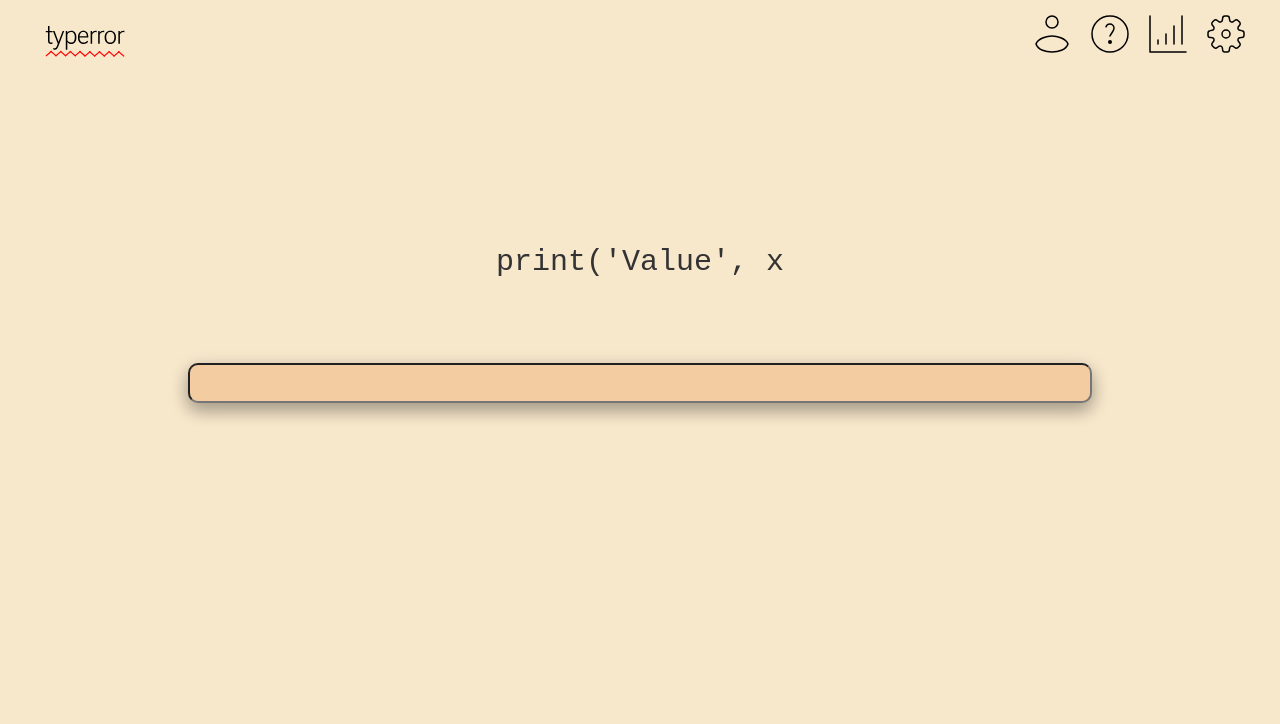
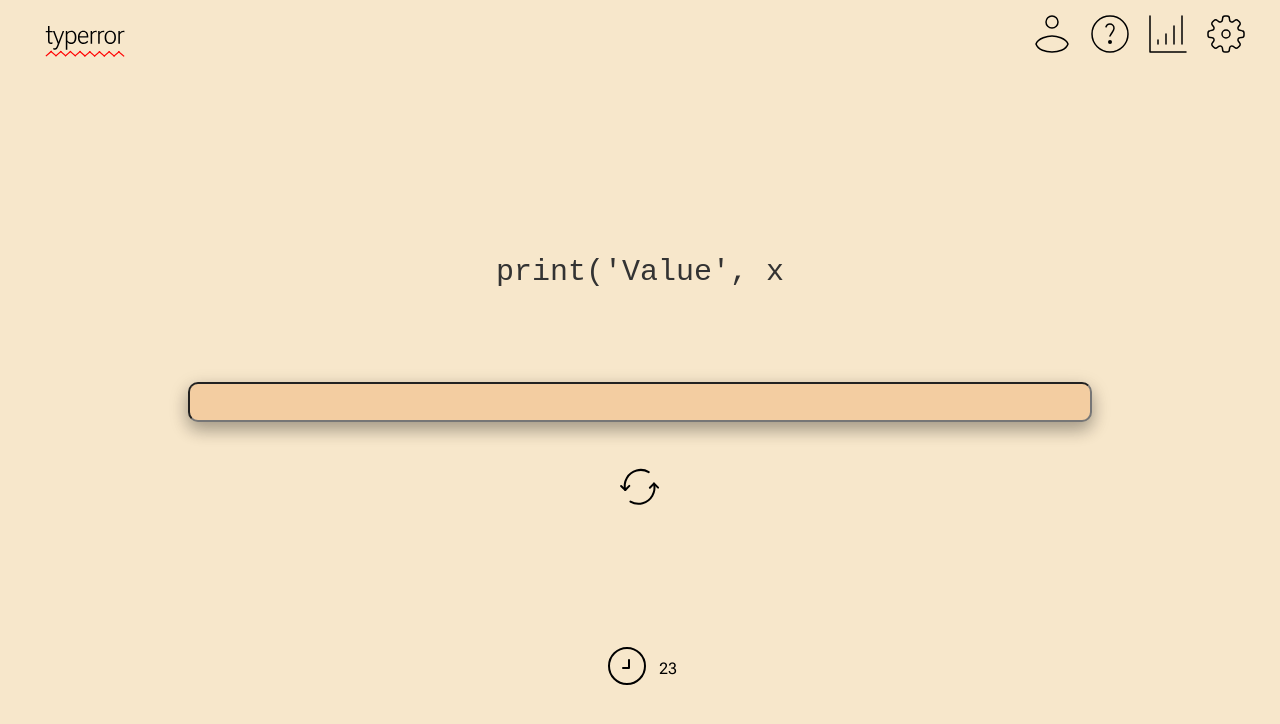
Before and after one commit to team-thunderdome/typerror, a React (Create React App) app in the folder client/: page /game in a window 1280 px wide. Shown: the top 724 px of the page. Built offline with nearby package versions, Linux system fonts and the light colour scheme.

Commit message:
skip timer (COOKING)

```diff
--- a/client/src/GamingPage.css
+++ b/client/src/GamingPage.css
@@ -29,15 +29,30 @@ body {
 
 #input-text-box {
     width: 100vw;
-    height: 60vh;
+    height: 10vh;
     text-align: center;
     display: flex;
     justify-content: center;
 }
 
 #timer-box {
+    padding-top: 8em;
     display: flex;
     justify-content: center;
     align-content: center;
     text-align: center;
+    width: 100%;
 }
+
+#skip-button-box {
+    display: flex;
+    justify-content: center;
+    text-align: center;
+    box-sizing: border-box;
+    flex-direction: column;
+    width: 100vw;
+}
+
+.skip-button:hover {
+    cursor: pointer;
+}
--- a/client/src/GamingPage.js
+++ b/client/src/GamingPage.js
@@ -6,18 +6,24 @@ import TextBox from "./TextBox.js";
 import Header from "./Header.js";
 import Codebox from "./Codebox.js";
 import Timer from "./Timer.js";
+import skip from "./assets/skip.svg"
+import './LeaderboardButton.js'
 import "./GamingPage.css"
+
 
 const GamingPage = () => {
   const [data, setData] = useState(null);
   const [inputValue, setInputValue] = useState('');
   const [currentPromptIndex, setPromptIndex] = useState(0);
+  let score = 0;
+  let failed = 0;
 
   const handleInputChange = (event) => {
     setInputValue(event.target.value);
     if (data && inputValue === data.items[currentPromptIndex].answer) {
       setPromptIndex(Math.floor(Math.random() * data.items.length));
       setInputValue('');
+      score += 1;
     }
   };
 
@@ -39,6 +45,21 @@ const GamingPage = () => {
     return (<div>Loading...</div>)
   }
 
+  function handleClick() {
+    failed += 1;
+    setPromptIndex(Math.floor(Math.random() * data.items.length));
+    console.log(failed)
+  }
+
+  // Call same thing above if clicked
+  const SkipButton = ({ onClick }) => {
+    return (
+      <div>
+        <img class="skip-button" src={skip} onClick={handleClick} style={{"pointer-events": "all"}} />
+      </div>
+    );
+  };
+
   return (
     <div id="content-container">
       <div id="top-menu-bar">
@@ -50,6 +71,12 @@ const GamingPage = () => {
       <div id="input-text-box">
         <TextBox value={inputValue} onChange={handleInputChange} />
       </div>
+      <div id="skip-button-box">
+        <SkipButton />
+      </div>
+      <div id="timer-box">
+        <Timer />
+      </div>
     </div>
   );
   /* route here to go to next page */
--- a/client/src/leaderboardButton.css
+++ b/client/src/leaderboardButton.css
@@ -1,14 +1,14 @@
 .leaderButton {
 	color: #000;
 	background-color: #F3CDA1;
-	display: inline-block;
 	display: flex;
 	justify-content: center;
+    align-content: center;
 	border: 1px solid black;
 	padding: 10px 18px;
 	border-radius: 10px;
 	text-align: left;
-	padding-right: 5em;
+	padding-right: 1em;
 	width: 17em;
 	box-shadow: 0 8px 16px 0 rgba(0,0,0,0.2), 0 6px 20px 0 rgba(0,0,0,0.19);
     margin-top: 10px;
```
Also changed, not shown: client/src/assets/attention.svg (added), client/src/assets/skip.svg (added).
